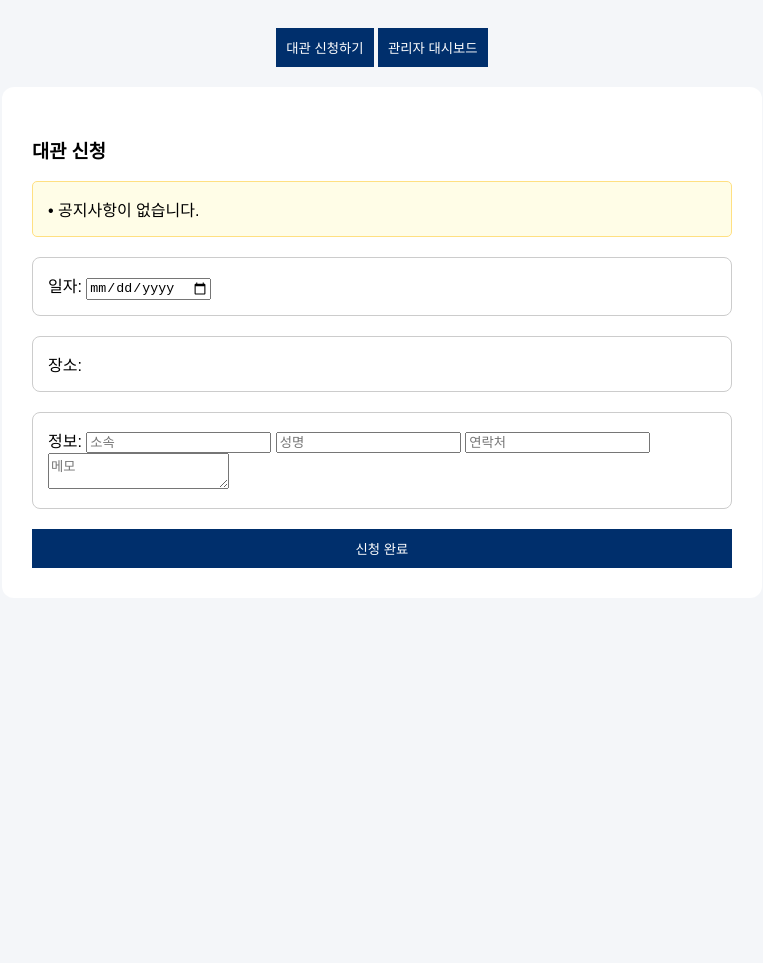
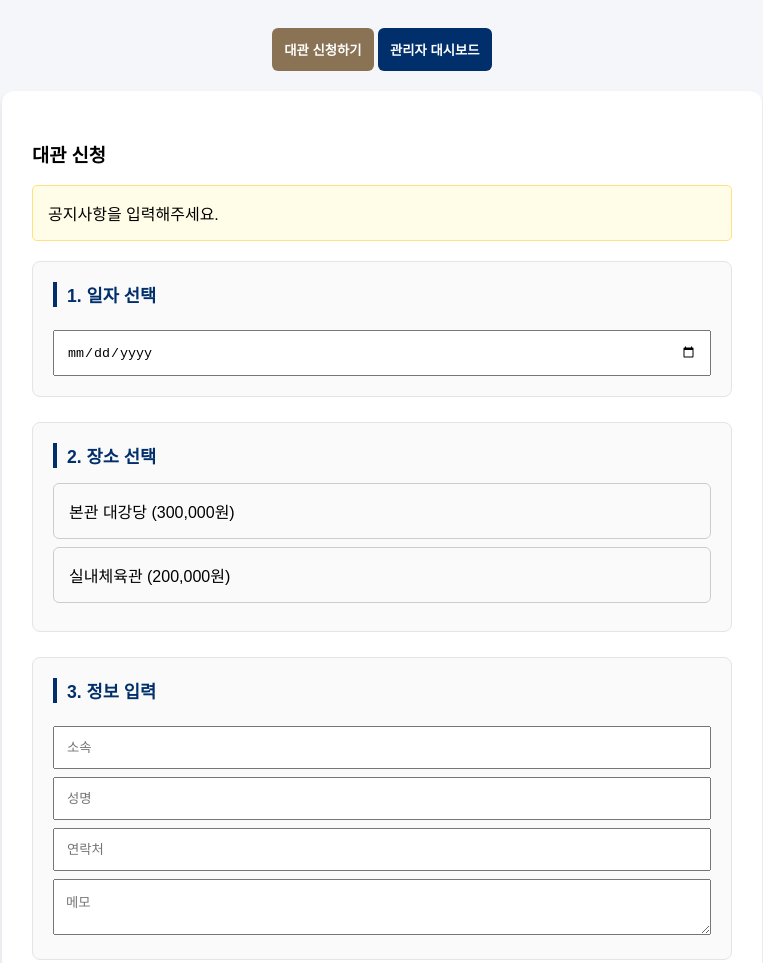
Before and after one commit to eansung5392/hansei-rental, a website: page public/index.html in a window 1280 px wide. Shown: the top 963 px of the page, without its empty margins (258-1021 px from the left). Before the commit the page ends 800 px from the top, so only its background shows below. Drawn offline with Linux system fonts and the light colour scheme.

Commit message:
fix: 스크립트 오류 수정 및 시설 선택 기능 복구

```diff
--- a/public/index.html
+++ b/public/index.html
@@ -4,37 +4,41 @@
   <meta charset="UTF-8">
   <title>한세대학교 대관시스템</title>
   <style>
-    :root { --primary-color: #002F6C; --secondary-color: #8A7355; }
-    body { font-family: 'Malgun Gothic', sans-serif; background: #F4F6F9; padding: 20px; }
-    .container { max-width: 700px; margin: auto; background: #FFF; padding: 30px; border-radius: 12px; }
+    :root { --primary-color: #002F6C; --secondary-color: #8A7355; --bg-light: #F4F6F9; }
+    body { font-family: 'Malgun Gothic', sans-serif; background: var(--bg-light); padding: 20px; }
+    .container { max-width: 700px; margin: auto; background: #FFF; padding: 30px; border-radius: 12px; box-shadow: 0 4px 6px rgba(0,0,0,0.1); }
     .page { display: none; } .page.active { display: block; }
     .notice-box { background: #FFFDE7; border: 1px solid #FFE082; padding: 15px; margin-bottom: 20px; border-radius: 5px; }
-    button { padding: 10px; background: #002F6C; color: white; border: none; cursor: pointer; width: 100%; }
-    .step-box { margin-bottom: 20px; padding: 15px; border: 1px solid #ccc; border-radius: 8px; }
-    .card { padding: 10px; border: 1px solid #ccc; margin: 5px 0; cursor: pointer; }
-    .card.selected { background: #eef; border: 2px solid #002F6C; }
+    .step-box { margin-bottom: 25px; padding: 20px; border: 1px solid #e1e4e8; border-radius: 8px; background: #fafafa; }
+    .step-title { display: block; font-size: 1.1em; color: var(--primary-color); margin-bottom: 15px; font-weight: bold; border-left: 4px solid var(--primary-color); padding-left: 10px; }
+    .card { padding: 15px; border: 1px solid #ccc; margin: 8px 0; cursor: pointer; border-radius: 6px; }
+    .card.selected { border: 2px solid var(--primary-color); background: #eef; }
+    input, textarea { width: 100%; padding: 12px; margin-top: 8px; box-sizing: border-box; }
+    button { cursor: pointer; padding: 12px; border: none; background: var(--primary-color); color: white; border-radius: 6px; width: 100%; font-weight: bold; }
   </style>
 </head>
 <body>
 
 <nav style="text-align:center; margin-bottom:20px;">
-  <button onclick="switchTab('rent')" style="width:auto;">대관 신청하기</button>
-  <button onclick="switchTab('admin')" style="width:auto;">관리자 대시보드</button>
+  <button onclick="switchTab('rent')" style="width:auto; background:var(--secondary-color);">대관 신청하기</button>
+  <button onclick="switchTab('admin')" style="width:auto; background:var(--primary-color);">관리자 대시보드</button>
 </nav>
 
 <div class="container">
   <div id="page-rent" class="page active">
     <h3>대관 신청</h3>
     <div class="notice-box" id="display-notice"></div>
-
     <div class="step-box">
-      일자: <input type="date" id="rent-date">
+      <span class="step-title">1. 일자 선택</span>
+      <input type="date" id="rent-date">
     </div>
     <div class="step-box">
-      장소: <div id="facility-list"></div>
+      <span class="step-title">2. 장소 선택</span>
+      <div id="facility-list"></div>
     </div>
     <div class="step-box">
-      정보: <input type="text" id="group" placeholder="소속">
+      <span class="step-title">3. 정보 입력</span>
+      <input type="text" id="group" placeholder="소속">
       <input type="text" id="name" placeholder="성명">
       <input type="text" id="phone" placeholder="연락처">
       <textarea id="memo" placeholder="메모"></textarea>
@@ -48,10 +52,9 @@
       <button onclick="checkAdmin()">로그인</button>
     </div>
     <div id="admin-box" style="display:none;">
-      <h3>공지사항 수정</h3>
-      <textarea id="edit-notice" placeholder="공지사항을 입력하세요"></textarea>
+      <h3>공지사항 관리</h3>
+      <textarea id="edit-notice"></textarea>
       <button onclick="saveNotice()" style="background:#555;">공지사항 저장</button>
-
       <h3>예약 현황</h3>
       <div id="booking-list"></div>
       <button onclick="downloadExcel()" style="background:#28a745; margin-top:10px;">엑셀 다운로드</button>
@@ -60,32 +63,39 @@
 </div>
 
 <script>
-  // 초기화 및 데이터 로드
+  // 데이터 초기화
+  let facilities = [{id:1, name:'본관 대강당', fee:'300,000원'}, {id:2, name:'실내체육관', fee:'200,000원'}];
   let bookings = JSON.parse(localStorage.getItem('bookings')) || [];
-  let notice = localStorage.getItem('notice') || "• 공지사항이 없습니다.";
+  let notice = localStorage.getItem('notice') || "공지사항을 입력해주세요.";
+  let selectedFac = "";
 
-  // 공지사항 표시 및 수정창 초기화
+  // 화면 초기 로드
   document.getElementById('display-notice').innerText = notice;
   document.getElementById('edit-notice').value = notice;
+  document.getElementById('facility-list').innerHTML = facilities.map(f =>
+    `<div class="card" onclick="selectFac(this, '${f.name}')">${f.name} (${f.fee})</div>`).join('');
 
   function switchTab(id) {
     document.querySelectorAll('.page').forEach(p => p.classList.remove('active'));
     document.getElementById('page-'+id).classList.add('active');
   }
 
+  function selectFac(el, name) {
+    document.querySelectorAll('.card').forEach(c => c.classList.remove('selected'));
+    el.classList.add('selected');
+    selectedFac = name;
+  }
+
   function saveNotice() {
     let newNotice = document.getElementById('edit-notice').value;
     localStorage.setItem('notice', newNotice);
     document.getElementById('display-notice').innerText = newNotice;
-    alert('공지사항이 적용되었습니다!');
+    alert('저장됨!');
   }
 
   function submitRent() {
-    bookings.push({
-      date: document.getElementById('rent-date').value,
-      fac: window.selectedFac,
-      name: document.getElementById('name').value
-    });
+    if(!selectedFac) return alert("장소를 선택하세요!");
+    bookings.push({ date: document.getElementById('rent-date').value, fac: selectedFac, name: document.getElementById('name').value });
     localStorage.setItem('bookings', JSON.stringify(bookings));
     alert('신청 완료!');
   }
@@ -94,7 +104,7 @@
     if(document.getElementById('admin-pw').value === '1234') {
       document.getElementById('admin-box').style.display = 'block';
       document.getElementById('login-box').style.display = 'none';
-      document.getElementById('booking-list').innerHTML = bookings.map(b => `<div>[${b.date}] ${b.fac} / ${b.name}</div>`).join('');
+      document.getElementById('booking-list').innerHTML = bookings.map(b => `<div>${b.date} / ${b.fac} / ${b.name}</div>`).join('');
     } else alert('비밀번호 오류');
   }
 
```
